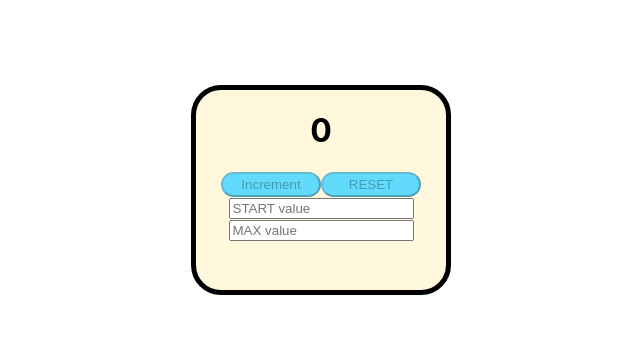
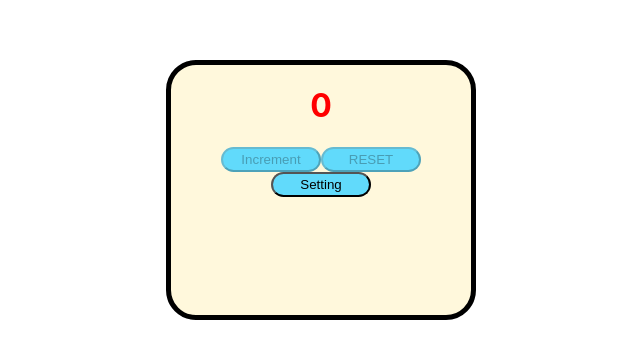
Before and after one commit to ALbirdEX/counter_v2, a React (Create React App) app: page / in a window 1280 px wide. Shown: the part 210-568 px from the top of the page, without its empty margins (319-959 px from the left). Built offline with nearby package versions, Linux system fonts and the light colour scheme.

Commit message:
new structure

```diff
--- /dev/null
+++ b/src/Counter/Button.tsx
@@ -0,0 +1,22 @@
+import React from 'react';
+import classes from './Counter.module.css'
+
+type ButtonPropsType = {
+    name: string;
+    data?: number;
+    maxData?: number;
+    disable?: boolean;
+    startData?: number;
+    collapsed?: boolean
+    onClickHandler: () => void;
+}
+
+export const Button = (props: ButtonPropsType) => {
+    return (
+        <button className={classes.button}
+                onClick={props.onClickHandler}
+                disabled={props.disable}>
+            {props.name}
+        </button>
+    );
+};
--- a/src/Counter/Counter.module.css
+++ b/src/Counter/Counter.module.css
@@ -12,12 +12,15 @@
     background-color: #61dafb;
 }
 
-.div{
+.count {
     background-color: cornsilk;
     border-width:5px;
     border-radius: 30px;
-    width: 250px;
-    height: 200px;
+    width: 300px;
+    height: 250px;
     border-color: black;
     border-style: solid;
 }
+.error {
+    color: red;
+}
--- a/src/Counter/Counter.tsx
+++ b/src/Counter/Counter.tsx
@@ -1,39 +1,64 @@
-import React, {ChangeEvent, useState} from 'react';
-import {Button} from "../Button";
+import React, {useState} from 'react';
+import {Button} from "./Button";
 import classes from './Counter.module.css'
+import {Input} from "./Input";
 
-let startData = 0
-let maxData = 0
+
+const START_DATA = 0
+const MAX_DATA = 0
 
 export const Counter: React.FC = () => {
-    const [data, setData] = useState<number>(startData)
+    const [maxData, setMaxData] = useState<number>(MAX_DATA)
+    const [data, setData] = useState<number>(START_DATA)
+    const [collapsed, setCollapsed] = useState<boolean>(false)
+    let dis = data >= maxData || data < 0
 
     const onClickIncrement = () => {
         setData(data + 1)
     }
     const onClickReset = () => {
-        setData(startData)
+        setData(START_DATA)
     }
 
-    const startValueHandler = (event: ChangeEvent<HTMLInputElement>) => {
-        const numStart = Number(event.currentTarget.value)
-        startData = numStart;
-        setData(numStart)
+    const startValueHandler = (value: number) => {
+        setData(value)
     }
-    const maxValueHandler = (event: ChangeEvent<HTMLInputElement>) => {
-        //const numMax = Number(event.currentTarget.value)
-        maxData = Number(event.currentTarget.value);
-        //setData(startData)
+    const maxValueHandler = (value: number) => {
+        setMaxData(value)
     }
+    const settingHandler = () => {
+        setCollapsed(!collapsed)
+    }
+
     return (
-        <div className={classes.div}>
-            <div><h1>{data}</h1></div>
-            <div>
-                <Button onClickHandler={onClickIncrement} name={"Increment"} maxData={maxData} data={data}/>
-                <Button onClickHandler={onClickReset} name={"RESET"} startData={startData} data={data}/>
+        <>
+            <div className={classes.count}>
+                <div className={dis ? classes.error : ''}><h1>{data}</h1></div>
+                <div>
+                    <Button onClickHandler={onClickIncrement} name={"Increment"} maxData={maxData} data={data}
+                            startData={data} disable={dis}/>
+                    <Button onClickHandler={onClickReset} name={"RESET"} startData={data} data={data} maxData={maxData}
+                            disable={data === 0}/>
+                    <div>
+                        {collapsed ?
+                            <>
+                                <div>
+                                    MAX value:
+                                </div>
+                                <Input type={"number"} value={maxData} onChange={maxValueHandler}/>
+                                <div>
+                                    START value:
+                                </div>
+                                <Input type={"number"} value={data} onChange={startValueHandler}/>
+                                <Button name={"Apply"} data={data} maxData={data} startData={data}
+                                        collapsed={collapsed} onClickHandler={settingHandler}/>
+                            </>
+                            :
+                            <Button name={"Setting"} data={data} maxData={maxData} startData={data}
+                                    onClickHandler={settingHandler}/>}
+                    </div>
+                </div>
             </div>
-            <input placeholder={"START value"} onChange={startValueHandler}></input>
-            <input placeholder={"MAX value"} onChange={maxValueHandler}></input>
-        </div>
+        </>
     );
 };
--- /dev/null
+++ b/src/Counter/Input.tsx
@@ -0,0 +1,18 @@
+import React, {ChangeEvent} from 'react';
+
+type InputPropsType = {
+    type: string;
+    value: number;
+    onChange: (value: number) => void
+}
+
+export const Input = (props: InputPropsType) => {
+    const onChangeHandler = (event: ChangeEvent<HTMLInputElement>) => {
+        props.onChange(Number(event.currentTarget.value))
+    }
+    return (
+        <div>
+            <input value={props.value} type={props.type} onChange={onChangeHandler}/>
+        </div>
+    );
+};
```
